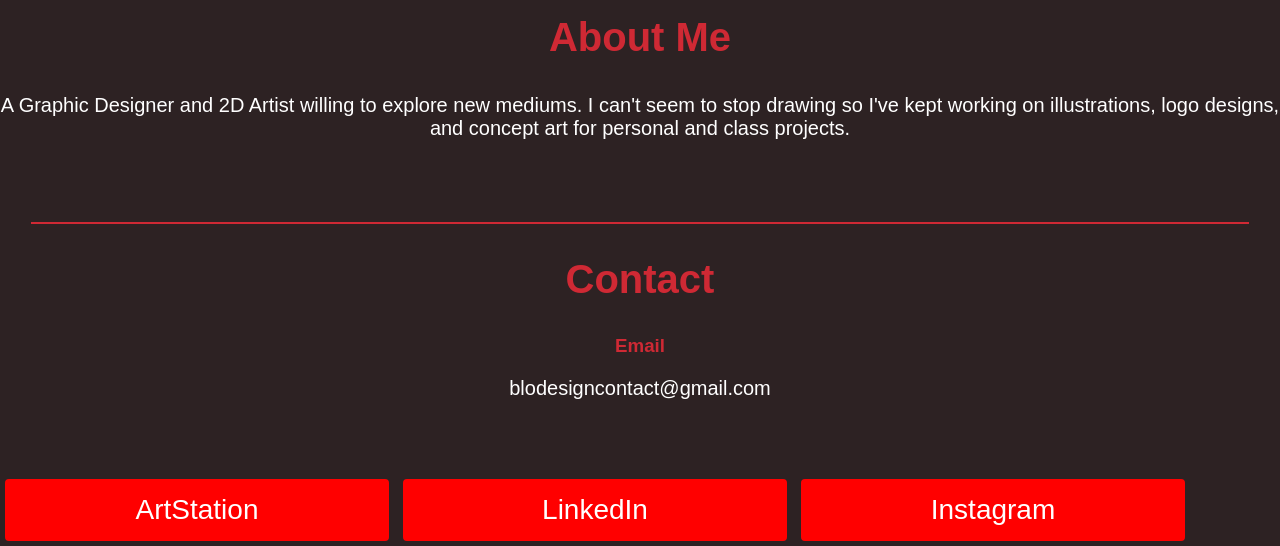
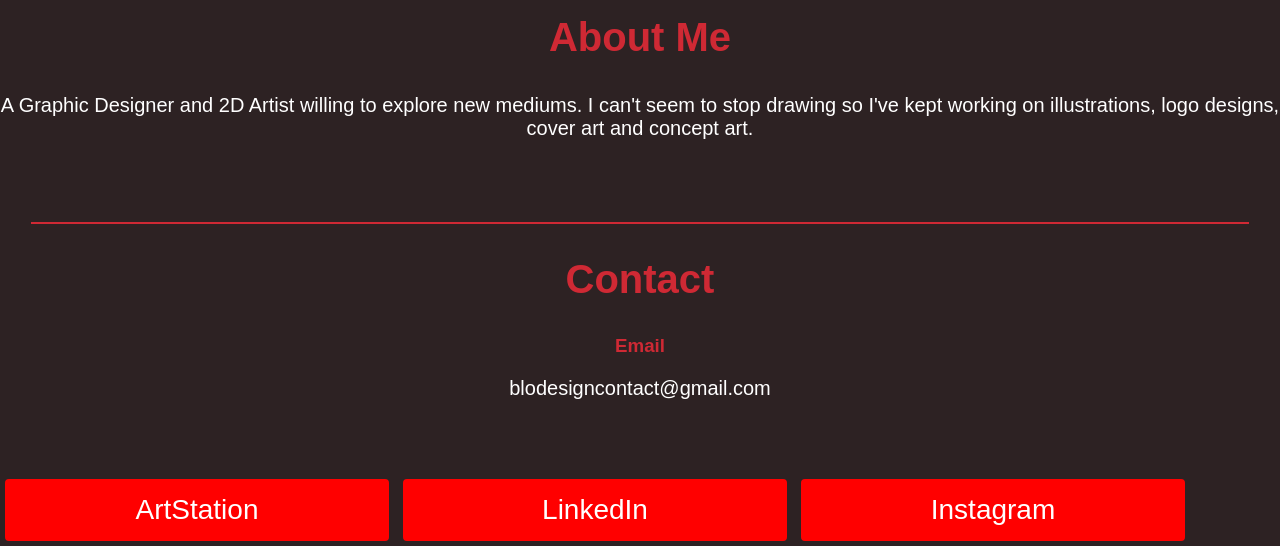
Before and after one commit to BjLopez/BjLopez.Github.io, a plain HTML site: page index.html in a window 1280 px wide. Shown: the part 7152-7698 px from the top of the page. Drawn offline with Linux system fonts and the light colour scheme.

Commit message:
Update index.html

```diff
--- a/index.html
+++ b/index.html
@@ -80,7 +80,7 @@
 <section>
   <h2>About Me</h2>
   <p>A Graphic Designer and 2D Artist willing to explore new mediums.
-  I can't seem to stop drawing so I've kept working on illustrations, logo designs, and concept art for personal and class projects.  </p>
+  I can't seem to stop drawing so I've kept working on illustrations, logo designs, cover art and concept art.  </p>
 </section>
 <br>
 <br>
```
